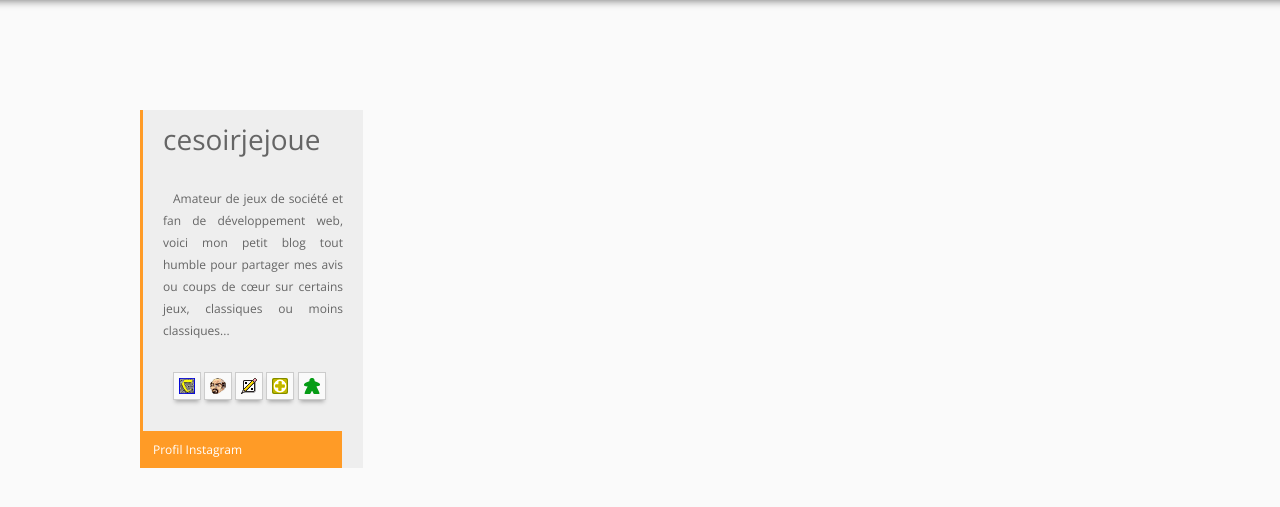
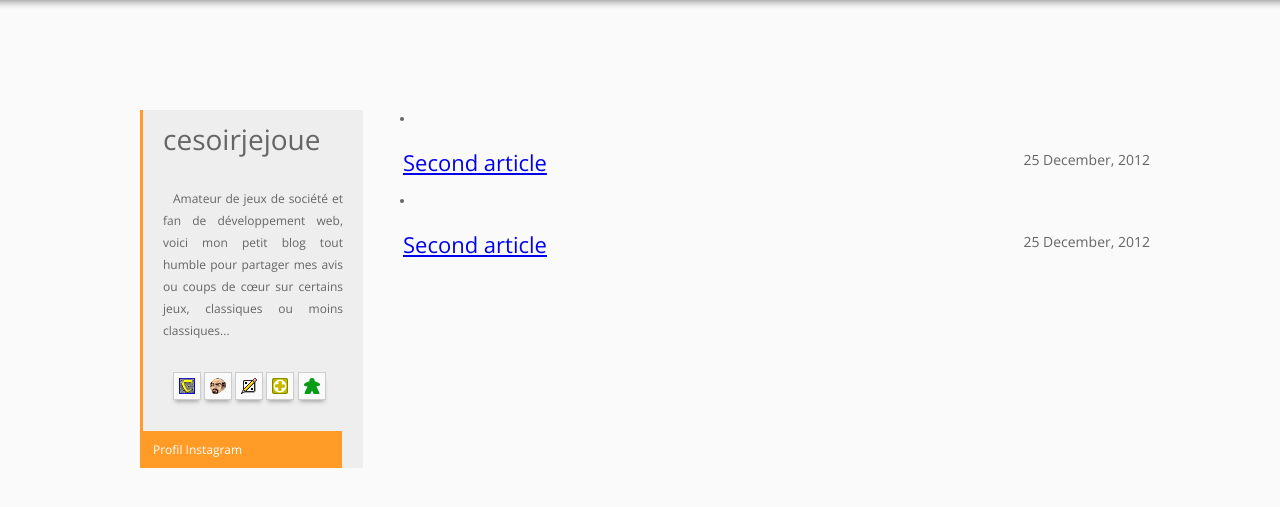
Before and after one commit to Neofyt/games.neofyt.com, a Jekyll site: the page built from index.html, in a window 1280 px wide. Shown: the top 507 px of the page. Built offline with Jekyll 4.4.1, drawn with Linux system fonts in a browser that asks for light colours; the list of posts is cut into pages by our own code.

Commit message:
Update default.html

```diff
--- a/_layouts/default.html
+++ b/_layouts/default.html
@@ -36,7 +36,17 @@
 	    </aside>
 
 	    <article>
-	    	<!--{% if page.home %}-->  <!--{% endif %}-->
+	    	<!--{% if page.home %}-->
+
+		<li>
+			<h2><a href="/2012/12/second-article">Second article</a><span>25 December, 2012</span></h2>
+		</li>
+
+		    <li>
+			<h2><a href="/2012/12/second-article">Second article</a><span>25 December, 2012</span></h2>
+		</li>
+
+		<!--{% endif %}-->
 
 	       <!-- {{ content }}-->
 
```
